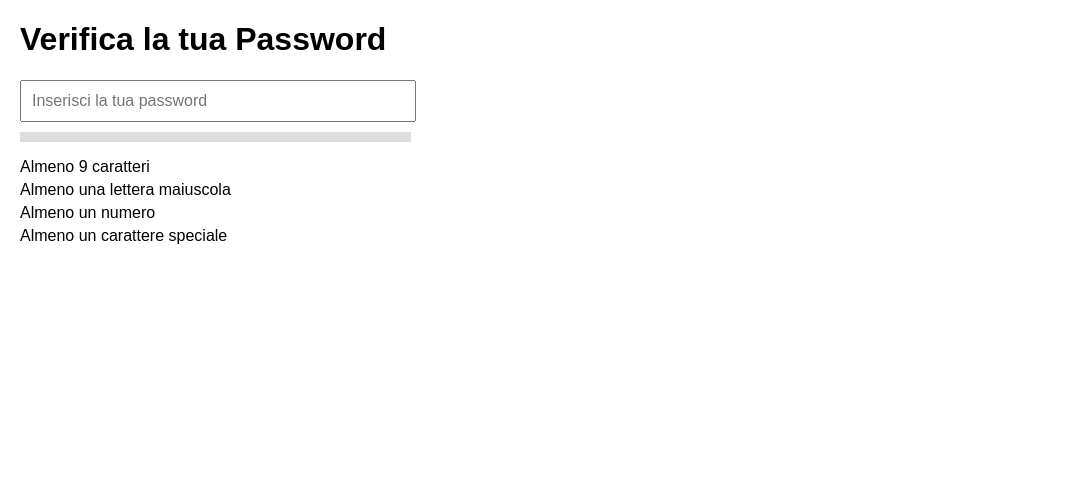
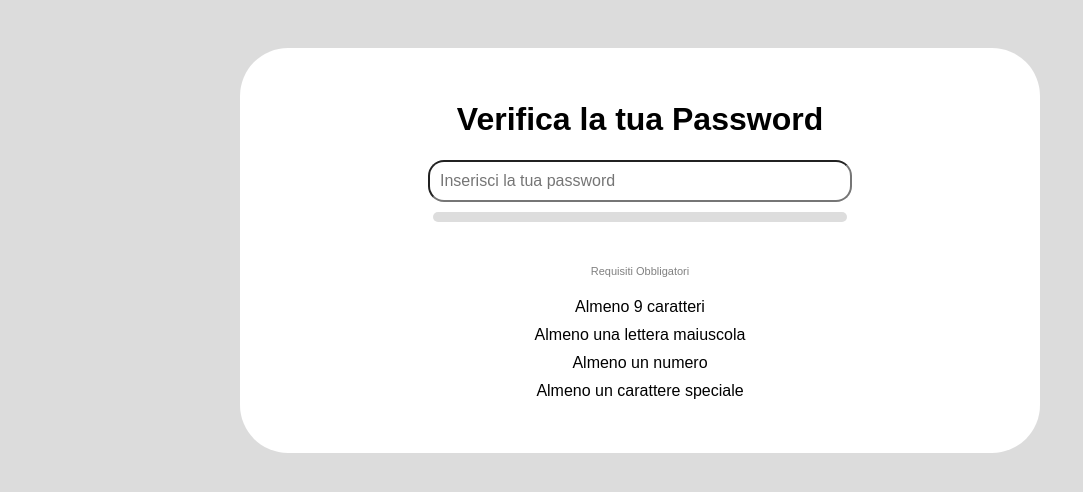
Before and after one commit to DanieleTrippodo/kata-strong-password-validator, a plain HTML site: page index.html in a window 1280 px wide. Shown: the whole page, without its empty margins (0-1083 px from the left). Drawn offline with Linux system fonts and the light colour scheme.

Commit message:
UI Changes

```diff
--- a/index.html
+++ b/index.html
@@ -29,6 +29,7 @@
     '---'           `--`---'     ---`-'               -->
     <!-- -main-------------------------------------------------- -->
     <main>
+        <div class="centered">
             <h1>Verifica la tua Password</h1>
             <input type="password" id="password" placeholder="Inserisci la tua password">
 
@@ -37,6 +38,9 @@
                 <div id="strength-bar"></div>
             </div>
 
+
+            <p class="InfoRequired">Requisiti Obbligatori</p>
+
             <!-- Lista dei requisiti -->
             <ul id="password-requirements">
                 <li id="length">Almeno 9 caratteri</li>
@@ -44,6 +48,7 @@
                 <li id="number">Almeno un numero</li>
                 <li id="special">Almeno un carattere speciale</li>
             </ul>
+        </div>
     </main>
     <!-- -main-------------------FINE--------------------------- -->
 
--- a/style.css
+++ b/style.css
@@ -1,30 +1,57 @@
 body {
+    display: flex;
+    background-color: gainsboro;
+    justify-content: center;
+    align-items: center;
     font-family: Arial, sans-serif;
-    margin: 20px;
+    margin: 3rem;
+  }
+
+  .centered{
+    width: 50rem;
+    padding: 2rem;
+    box-sizing: border-box;
+    justify-items: center;
+    background-color: white;
+    border-radius: 3rem;
+  }
+
+  .InfoRequired{
+    color: gray;
+    padding-bottom: 0px;
+    margin-bottom: 0;
+    padding-top: 2rem;
+    font-size: 11px;
   }
 
   #password {
-    width: 30%;
+    width: 25rem;
     padding: 10px;
     font-size: 16px;
+    border-radius: 1rem;
   }
 
   #password-strength {
-    width: 31.5%;
+    width: 25.9rem;
     height: 10px;
     background-color: #ddd;
     margin-top: 10px;
+    border-radius: 1rem;
   }
 
   #strength-bar {
     height: 10px;
     width: 0%;
+    border-radius: 1rem;
     background-color: green;
   }
 
   #password-requirements {
     list-style-type: none;
     padding: 0;
+    display: flex;
+    flex-direction: column;
+    align-items: center;
   }
 
   #password-requirements li {
```
Lines whose indentation alone changed are shown as unchanged.
